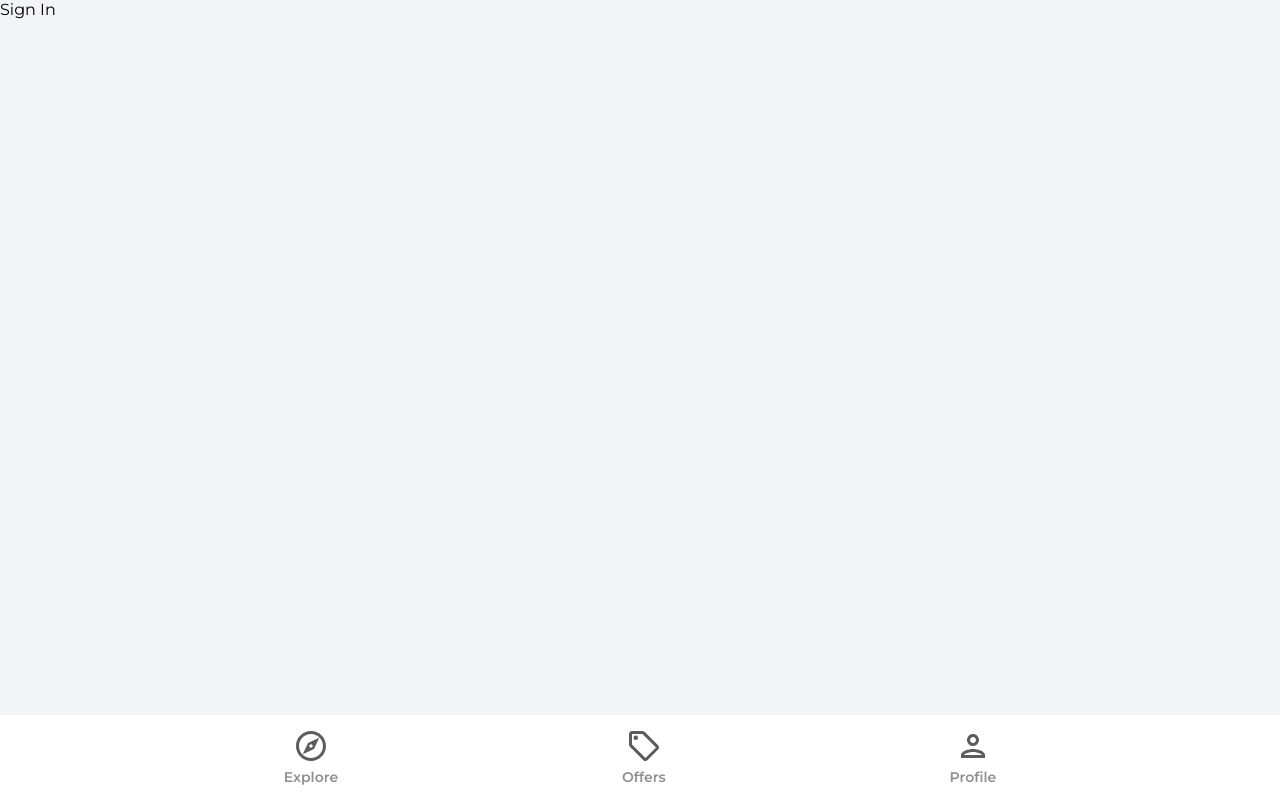
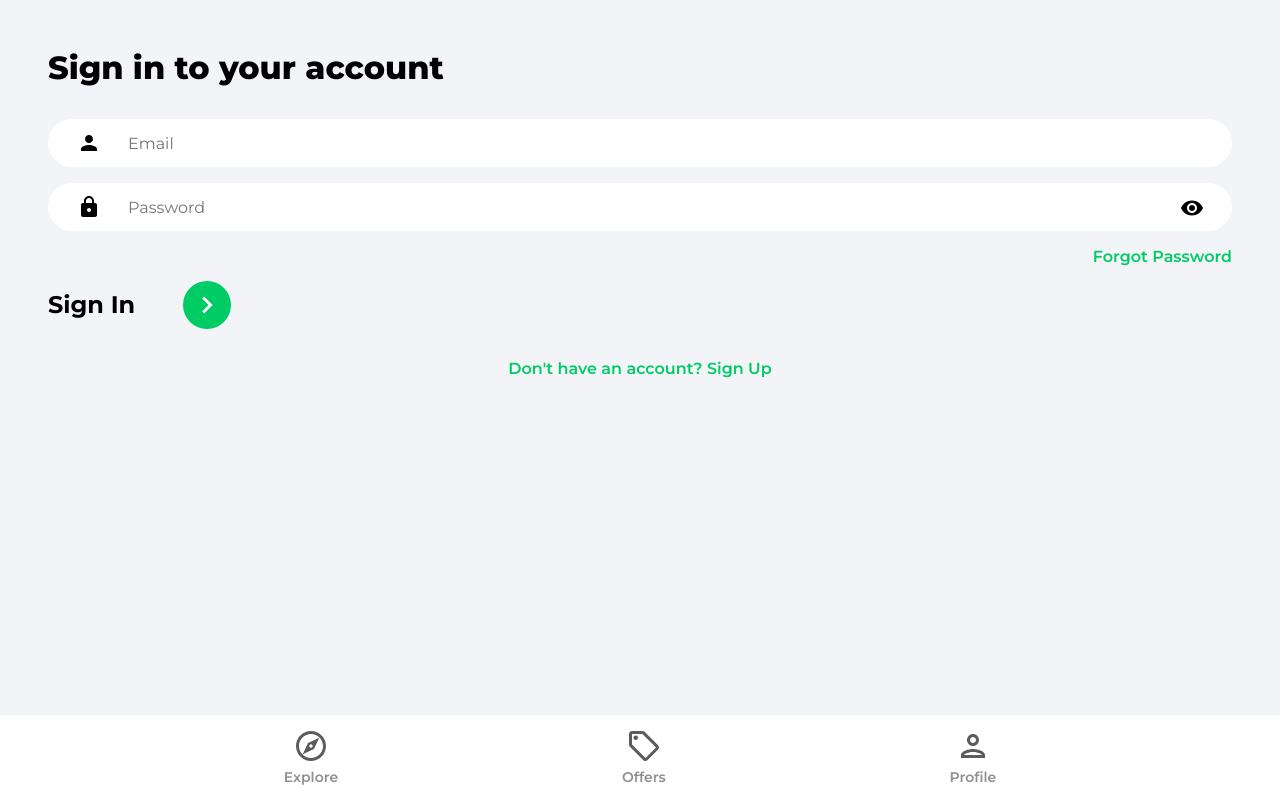
Before and after one commit to shirve/house-marketplace, a React (Create React App) app: page /sign-in in a window 1280 px wide. Built offline with nearby package versions, Linux system fonts and the light colour scheme.

Commit message:
implemented sign in, sign up and forgot password page

```diff
--- a/package.json
+++ b/package.json
@@ -15,6 +15,7 @@
     "react-dom": "^18.0.0",
     "react-router-dom": "^6.3.0",
     "react-scripts": "5.0.1",
+    "react-toastify": "^8.2.0",
     "typescript": "^4.6.3",
     "web-vitals": "^2.1.4"
   },
--- a/src/App.tsx
+++ b/src/App.tsx
@@ -1,6 +1,9 @@
 import React from 'react'
 import { BrowserRouter as Router, Routes, Route } from 'react-router-dom'
+import { ToastContainer } from 'react-toastify'
+import 'react-toastify/dist/ReactToastify.css'
 import Navbar from './components/layout/Navbar'
+import PrivateRoute from './components/PrivateRoute'
 import Explore from './pages/Explore'
 import Offers from './pages/Offers'
 import Profile from './pages/Profile'
@@ -15,13 +18,16 @@
         <Routes>
           <Route path='/' element={<Explore />} />
           <Route path='/offers' element={<Offers />} />
-          <Route path='/profile' element={<Profile />} />
+          <Route path='/profile' element={<PrivateRoute />}>
+            <Route path='/profile' element={<Profile />} />
+          </Route>
           <Route path='/sign-in' element={<SignIn />} />
           <Route path='/sign-up' element={<SignUp />} />
           <Route path='/forgot-password' element={<ForgotPassword />} />
         </Routes>
         <Navbar />
       </Router>
+      <ToastContainer />
     </React.Fragment>
   )
 }
--- /dev/null
+++ b/src/components/PrivateRoute.tsx
@@ -0,0 +1,15 @@
+import { Navigate, Outlet } from 'react-router-dom'
+import useAuthStatus from '../hooks/useAuthStatus'
+import Spinner from './Spinner'
+
+const PrivateRoute = () => {
+  const { loggedIn, checkingStatus } = useAuthStatus()
+
+  if (checkingStatus) {
+    return <Spinner />
+  }
+
+  return loggedIn ? <Outlet /> : <Navigate to='/sign-in' />
+}
+
+export default PrivateRoute
--- /dev/null
+++ b/src/components/Spinner.tsx
@@ -0,0 +1,9 @@
+const Spinner = () => {
+  return (
+    <div className='loadingSpinnerContainer'>
+      <div className='loadingSpinner'></div>
+    </div>
+  )
+}
+
+export default Spinner
--- /dev/null
+++ b/src/hooks/useAuthStatus.ts
@@ -0,0 +1,28 @@
+import { useEffect, useState, useRef } from 'react'
+import { getAuth, onAuthStateChanged } from 'firebase/auth'
+
+const useAuthStatus = () => {
+  const auth = getAuth()
+  const [loggedIn, setLoggedIn] = useState(false)
+  const [checkingStatus, setCheckingStatus] = useState(true)
+
+  const isMounted = useRef(true)
+
+  useEffect(() => {
+    if (isMounted) {
+      onAuthStateChanged(auth, (user) => {
+        if (user) {
+          setLoggedIn(true)
+        }
+        setCheckingStatus(false)
+      })
+    }
+    return () => {
+      isMounted.current = false
+    }
+  }, [auth, isMounted])
+
+  return { loggedIn, checkingStatus }
+}
+
+export default useAuthStatus
--- a/src/index.css
+++ b/src/index.css
@@ -185,12 +185,12 @@
 }
 
 .nameInput {
-  margin-bottom: 2rem;
+  margin-bottom: 1rem;
   background: url('./assets/svg/badgeIcon.svg') #ffffff 2.5% center no-repeat;
 }
 
 .emailInput {
-  margin-bottom: 2rem;
+  margin-bottom: 1rem;
   background: url('./assets/svg/personIcon.svg') #ffffff 2.5% center no-repeat;
 }
 
@@ -199,7 +199,7 @@
 }
 
 .passwordInput {
-  margin-bottom: 2rem;
+  margin-bottom: 1rem;
   background: url('./assets/svg/lockIcon.svg') #ffffff 2.5% center no-repeat;
 }
 
@@ -220,7 +220,6 @@
 
 .signInBar,
 .signUpBar {
-  margin-top: 3rem;
   display: flex;
   justify-content: space-between;
   align-items: center;
@@ -264,7 +263,7 @@
 }
 
 .socialLogin {
-  margin-top: 4rem;
+  margin-top: 1rem;
   display: flex;
   flex-direction: column;
   align-items: center;
@@ -276,7 +275,6 @@
   justify-content: center;
   align-items: center;
   padding: 0.75rem;
-  margin: 1.5rem;
   width: 3rem;
   height: 3rem;
   background-color: #ffffff;
@@ -289,11 +287,10 @@
 }
 
 .registerLink {
-  margin-top: 4rem;
+  margin-top: 1rem;
   color: #00cc66;
   font-weight: 600;
   text-align: center;
-  margin-bottom: 3rem;
 }
 
 @media (min-width: 1217px) {
--- a/src/pages/ForgotPassword.tsx
+++ b/src/pages/ForgotPassword.tsx
@@ -1,5 +1,56 @@
+import { useState } from 'react'
+import { Link } from 'react-router-dom'
+import { getAuth, sendPasswordResetEmail } from 'firebase/auth'
+import { toast } from 'react-toastify'
+import { ReactComponent as ArrowRightIcon } from '../assets/svg/keyboardArrowRightIcon.svg'
+
 const ForgotPassword = () => {
-  return <div>Forgot Password</div>
+  const [email, setEmail] = useState('')
+
+  const onChange = (e: React.ChangeEvent<HTMLInputElement>) => {
+    setEmail(e.target.value)
+  }
+
+  const onSubmit = async (e: React.FormEvent<HTMLFormElement>) => {
+    e.preventDefault()
+
+    try {
+      const auth = getAuth()
+      await sendPasswordResetEmail(auth, email)
+      toast.success('Email has been sent')
+    } catch (error) {
+      toast.error('Could not send reset email')
+    }
+  }
+
+  return (
+    <div className='pageContainer'>
+      <header>
+        <p className='pageHeader'>Forgot Password</p>
+      </header>
+      <main>
+        <form onSubmit={onSubmit}>
+          <input
+            type='email'
+            className='emailInput'
+            placeholder='Email'
+            id='email'
+            value={email}
+            onChange={onChange}
+          />
+          <div className='signInBar'>
+            <div className='signInText'>Send Reset Link</div>
+            <button className='signInButton'>
+              <ArrowRightIcon fill='#ffffff' width='34px' height='34px' />
+            </button>
+          </div>
+          <Link className='registerLink' to='/sign-in'>
+            Go back to Sign In page
+          </Link>
+        </form>
+      </main>
+    </div>
+  )
 }
 
 export default ForgotPassword
--- a/src/pages/SignIn.tsx
+++ b/src/pages/SignIn.tsx
@@ -1,5 +1,96 @@
+import { useState } from 'react'
+import { toast } from 'react-toastify'
+import { Link, useNavigate } from 'react-router-dom'
+import { getAuth, signInWithEmailAndPassword } from 'firebase/auth'
+import { ReactComponent as ArrowRightIcon } from '../assets/svg/keyboardArrowRightIcon.svg'
+import visibilityIcon from '../assets/svg/visibilityIcon.svg'
+
+interface IFormData {
+  email: string
+  password: string
+}
+
 const SignIn = () => {
-  return <div>Sign In</div>
+  const [showPassword, setShowPassword] = useState(false)
+  const [formData, setFormData] = useState<IFormData>({
+    email: '',
+    password: '',
+  })
+  const { email, password } = formData
+
+  const navigate = useNavigate()
+
+  const onChange = (e: React.ChangeEvent<HTMLInputElement>) => {
+    setFormData((prevState) => ({
+      ...prevState,
+      [e.target.id]: e.target.value,
+    }))
+  }
+
+  const onSubmit = async (e: React.FormEvent<HTMLFormElement>) => {
+    e.preventDefault()
+
+    try {
+      const auth = getAuth()
+      const userCredential = await signInWithEmailAndPassword(
+        auth,
+        email,
+        password
+      )
+
+      if (userCredential.user) {
+        navigate('/')
+      }
+    } catch (error) {
+      toast.error('Invalid User Credentials')
+    }
+  }
+
+  return (
+    <div className='pageContainer'>
+      <header>
+        <p className='pageHeader'>Sign in to your account</p>
+      </header>
+      <form onSubmit={onSubmit}>
+        <input
+          type='email'
+          className='emailInput'
+          placeholder='Email'
+          id='email'
+          value={email}
+          onChange={onChange}
+        />
+        <div className='passwordInputDiv'>
+          <input
+            type={showPassword ? 'text' : 'password'}
+            className='passwordInput'
+            placeholder='Password'
+            id='password'
+            value={password}
+            onChange={onChange}
+          />
+          <img
+            src={visibilityIcon}
+            alt='Show password'
+            className='showPassword'
+            onClick={() => setShowPassword((prevState) => !prevState)}
+          />
+        </div>
+        <Link to='/forgot-password' className='forgotPasswordLink'>
+          Forgot Password
+        </Link>
+        <div className='signInBar'>
+          <p className='signInText'>Sign In</p>
+          <button className='signInButton'>
+            <ArrowRightIcon fill='#ffffff' width='34px' height='34px' />
+          </button>
+        </div>
+      </form>
+      <Link to='/sign-up' className='registerLink'>
+        Don't have an account? Sign Up
+      </Link>
+    </div>
+  )
 }
 
 export default SignIn
--- a/src/pages/SignUp.tsx
+++ b/src/pages/SignUp.tsx
@@ -1,5 +1,124 @@
+import { useState } from 'react'
+import { toast } from 'react-toastify'
+import { Link, useNavigate } from 'react-router-dom'
+import {
+  getAuth,
+  createUserWithEmailAndPassword,
+  updateProfile,
+} from 'firebase/auth'
+import { doc, setDoc, serverTimestamp, FieldValue } from 'firebase/firestore'
+import { db } from '../firebase.config'
+import { ReactComponent as ArrowRightIcon } from '../assets/svg/keyboardArrowRightIcon.svg'
+import visibilityIcon from '../assets/svg/visibilityIcon.svg'
+
+interface FormData {
+  name: string
+  email: string
+  password: string
+  timestamp?: FieldValue
+}
+
 const SignUp = () => {
-  return <div>Sign Up</div>
+  const [showPassword, setShowPassword] = useState(false)
+  const [formData, setFormData] = useState<FormData>({
+    name: '',
+    email: '',
+    password: '',
+  })
+  const { name, email, password } = formData
+
+  const navigate = useNavigate()
+
+  const onChange = (e: React.ChangeEvent<HTMLInputElement>) => {
+    setFormData((prevState) => ({
+      ...prevState,
+      [e.target.id]: e.target.value,
+    }))
+  }
+
+  const onSubmit = async (e: React.FormEvent<HTMLFormElement>) => {
+    e.preventDefault()
+
+    try {
+      const auth = getAuth()
+      const userCredential = await createUserWithEmailAndPassword(
+        auth,
+        email,
+        password
+      )
+
+      const user = userCredential.user
+
+      if (auth.currentUser) {
+        updateProfile(auth.currentUser, {
+          displayName: name,
+        })
+
+        const { password, ...formDataCopy } = formData
+        formDataCopy.timestamp = serverTimestamp()
+
+        await setDoc(doc(db, 'users', user.uid), formDataCopy)
+
+        navigate('/')
+      }
+    } catch (error) {
+      toast.error('Something went wrong')
+    }
+  }
+
+  return (
+    <div className='pageContainer'>
+      <header>
+        <p className='pageHeader'>Create an account</p>
+      </header>
+      <form onSubmit={onSubmit}>
+        <input
+          type='text'
+          className='nameInput'
+          placeholder='Name'
+          id='name'
+          value={name}
+          onChange={onChange}
+        />
+        <input
+          type='email'
+          className='emailInput'
+          placeholder='Email'
+          id='email'
+          value={email}
+          onChange={onChange}
+        />
+        <div className='passwordInputDiv'>
+          <input
+            type={showPassword ? 'text' : 'password'}
+            className='passwordInput'
+            placeholder='Password'
+            id='password'
+            value={password}
+            onChange={onChange}
+          />
+          <img
+            src={visibilityIcon}
+            alt='Show password'
+            className='showPassword'
+            onClick={() => setShowPassword((prevState) => !prevState)}
+          />
+        </div>
+        <Link to='/forgot-password' className='forgotPasswordLink'>
+          Forgot Password
+        </Link>
+        <div className='signUpBar'>
+          <p className='signUpText'>Sign Up</p>
+          <button className='signUpButton'>
+            <ArrowRightIcon fill='#ffffff' width='34px' height='34px' />
+          </button>
+        </div>
+      </form>
+      <Link to='/sign-in' className='registerLink'>
+        Already have an account? Sign In
+      </Link>
+    </div>
+  )
 }
 
 export default SignUp
```
Also changed, not shown: 1 other file (tests, documents, lock files or other folders).
